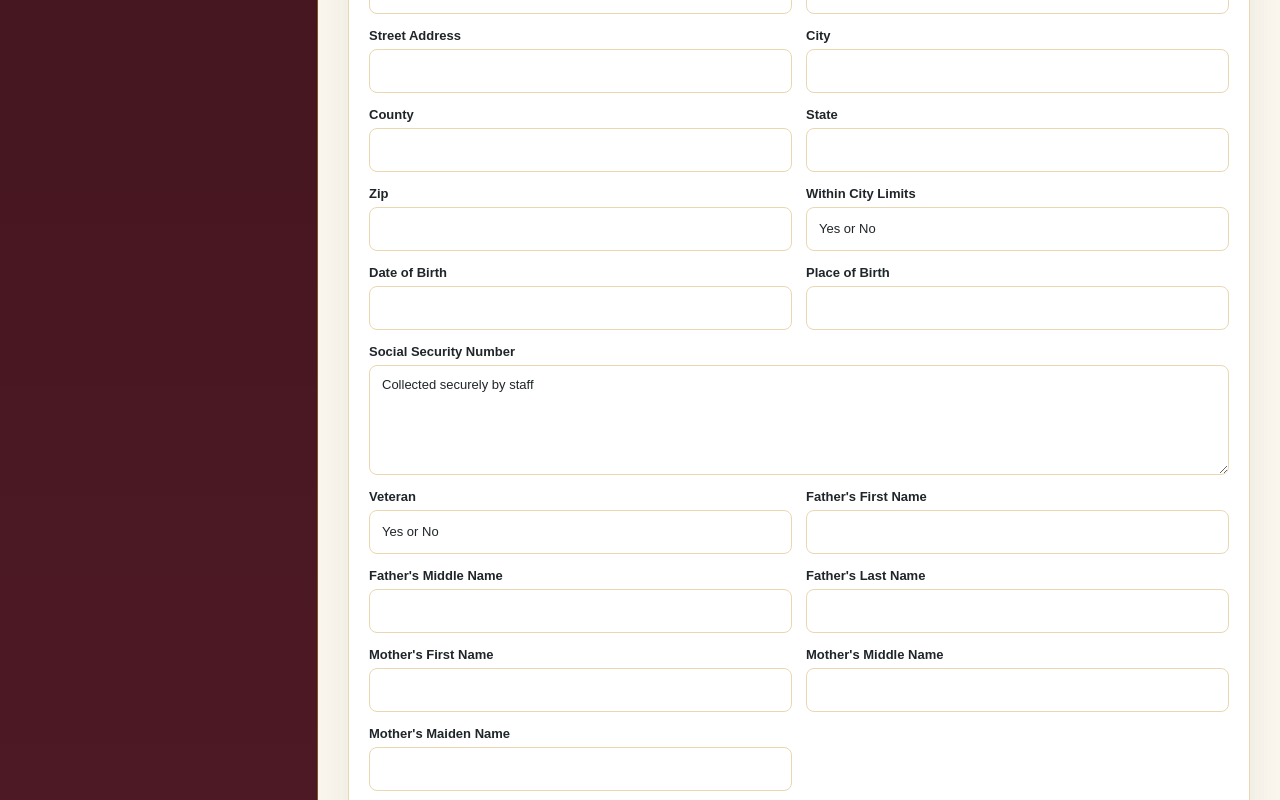
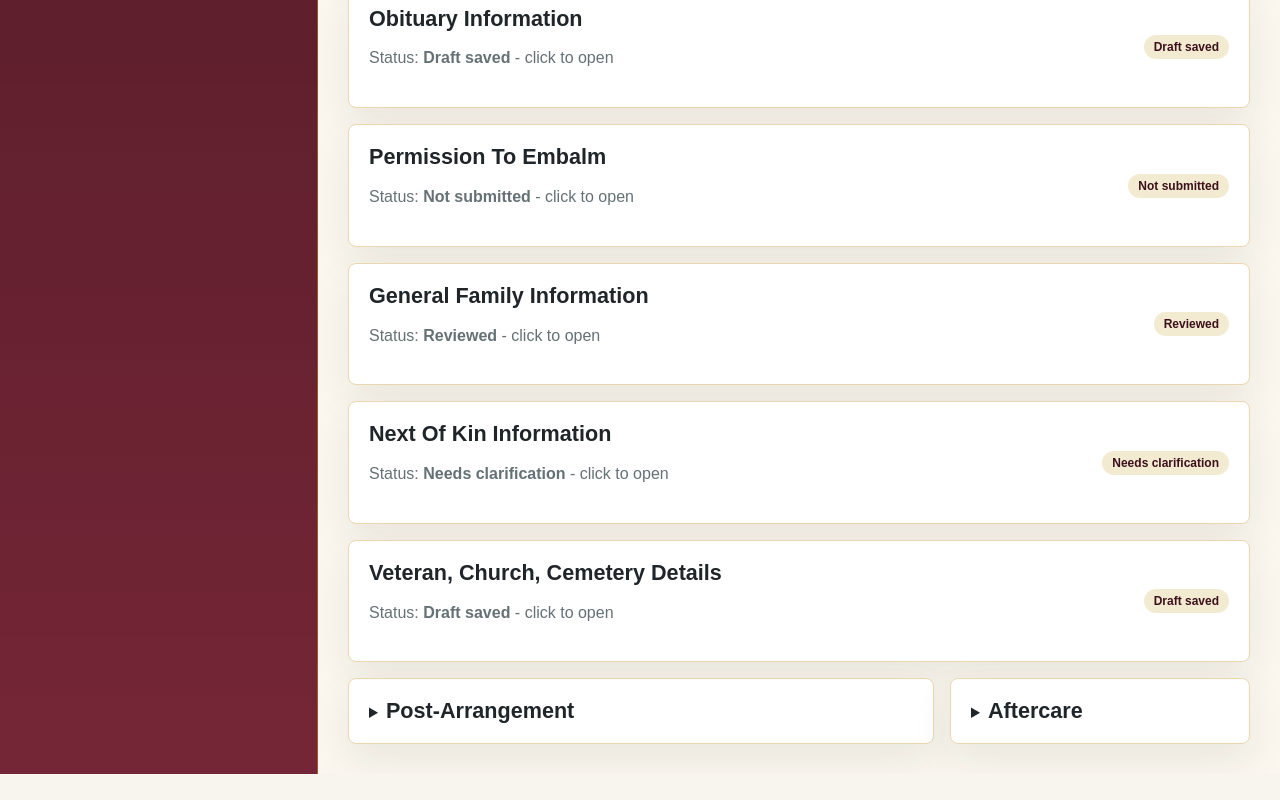
Before and after one commit to marshallfhnatchez225/Marshall-Family-Care, a Next.js app: page /family-preview in a window 1280 px wide. Shown: the part 1200-2000 px from the top of the page. After the commit the page ends 1974 px from the top, so only its background shows below. Built offline with nearby package versions, Linux system fonts and the light colour scheme.

Commit message:
Collapse family preview sections into dropdowns

```diff
--- a/app/family-preview/page.tsx
+++ b/app/family-preview/page.tsx
@@ -233,14 +233,14 @@ export default function FamilyPreviewPage() {
           </section>
 
           {forms.map((form) => (
-            <section className="family-form-panel family-section-gap" id={`form-${form.id}`} key={form.id}>
-              <div className="family-panel-header">
+            <details className="family-form-panel family-section-gap" id={`form-${form.id}`} key={form.id}>
+              <summary className="family-panel-header" style={{ cursor: "pointer", listStylePosition: "inside" }}>
                 <div>
                   <h2>{form.title}</h2>
-                  <p className="family-helper-text">Status: <strong>{form.status}</strong></p>
+                  <p className="family-helper-text">Status: <strong>{form.status}</strong> - click to open</p>
                 </div>
                 <span className="family-status-chip">{form.status}</span>
-              </div>
+              </summary>
 
               <div className="family-form-grid">
                 {form.fields.map(([label, value]) => {
@@ -267,27 +267,27 @@ export default function FamilyPreviewPage() {
                   <a className="family-primary-button" href="#post-arrangement">Next section</a>
                 </div>
               </div>
-            </section>
+            </details>
           ))}
 
           <section className="family-two-column family-section-gap" id="post-arrangement">
-            <div className="family-panel">
-              <h2>Post-Arrangement</h2>
+            <details className="family-panel">
+              <summary style={{ cursor: "pointer", listStylePosition: "inside" }}><h2 style={{ display: "inline" }}>Post-Arrangement</h2></summary>
               <div className="family-data-list">
                 <div className="family-data-row"><strong>Service</strong><span>To be added by staff</span></div>
                 <div className="family-data-row"><strong>Location</strong><span>To be added by staff</span></div>
                 <div className="family-data-row"><strong>Obituary</strong><span>Draft waiting on family confirmation</span></div>
                 <div className="family-data-row"><strong>Death certificate</strong><span>Filed with the state</span></div>
               </div>
-            </div>
-            <div className="family-panel" id="aftercare">
-              <h2>Aftercare</h2>
+            </details>
+            <details className="family-panel" id="aftercare">
+              <summary style={{ cursor: "pointer", listStylePosition: "inside" }}><h2 style={{ display: "inline" }}>Aftercare</h2></summary>
               <div className="family-resource-list">
                 <div className="family-resource-item"><strong>Death certificates</strong><span>Staff can update copy status here.</span></div>
                 <div className="family-resource-item"><strong>Holiday flowers</strong><span>Families can request future flower assistance.</span></div>
                 <div className="family-resource-item"><strong>Marker help</strong><span>Staff can help with headstone or marker requests.</span></div>
               </div>
-            </div>
+            </details>
           </section>
         </section>
       </main>
```
